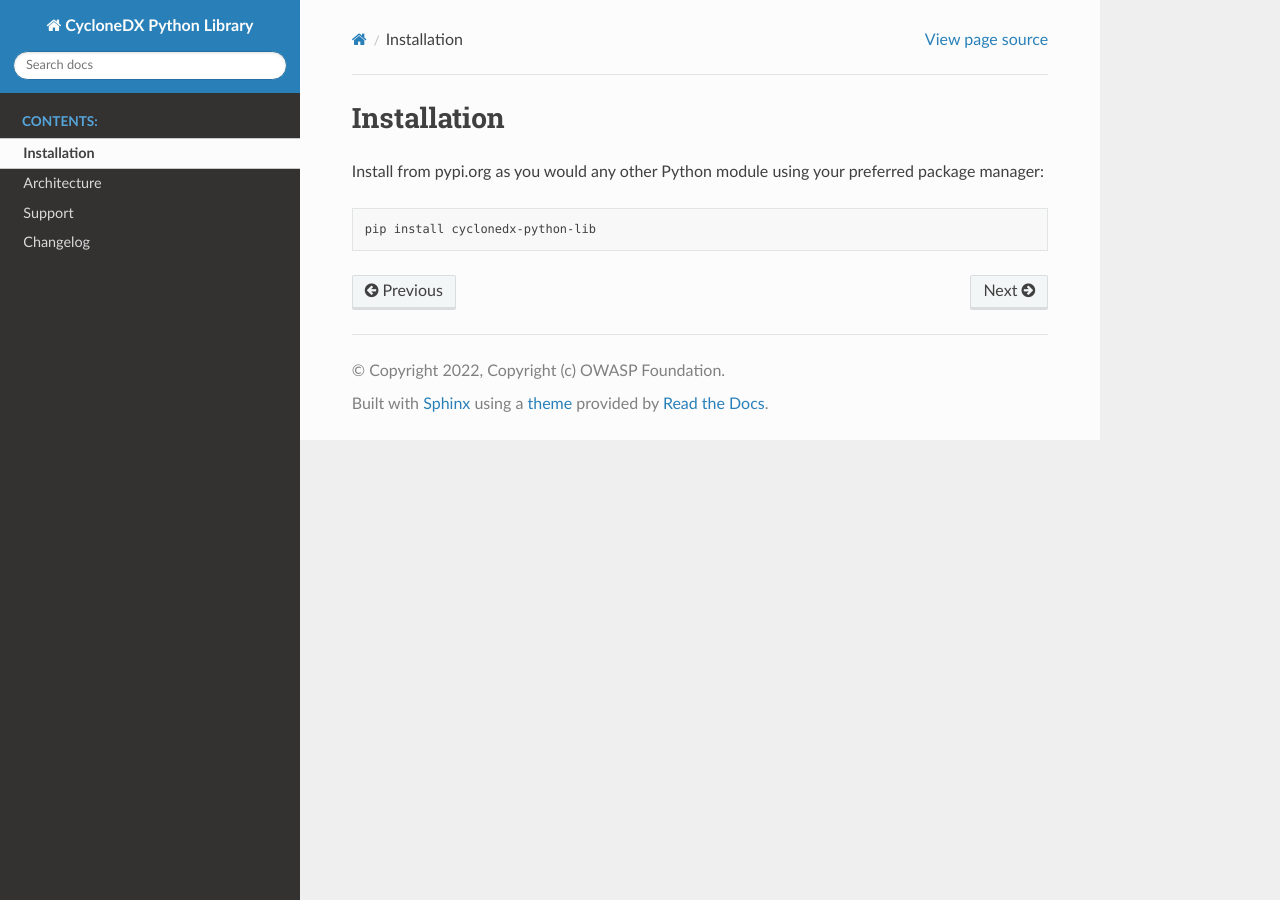
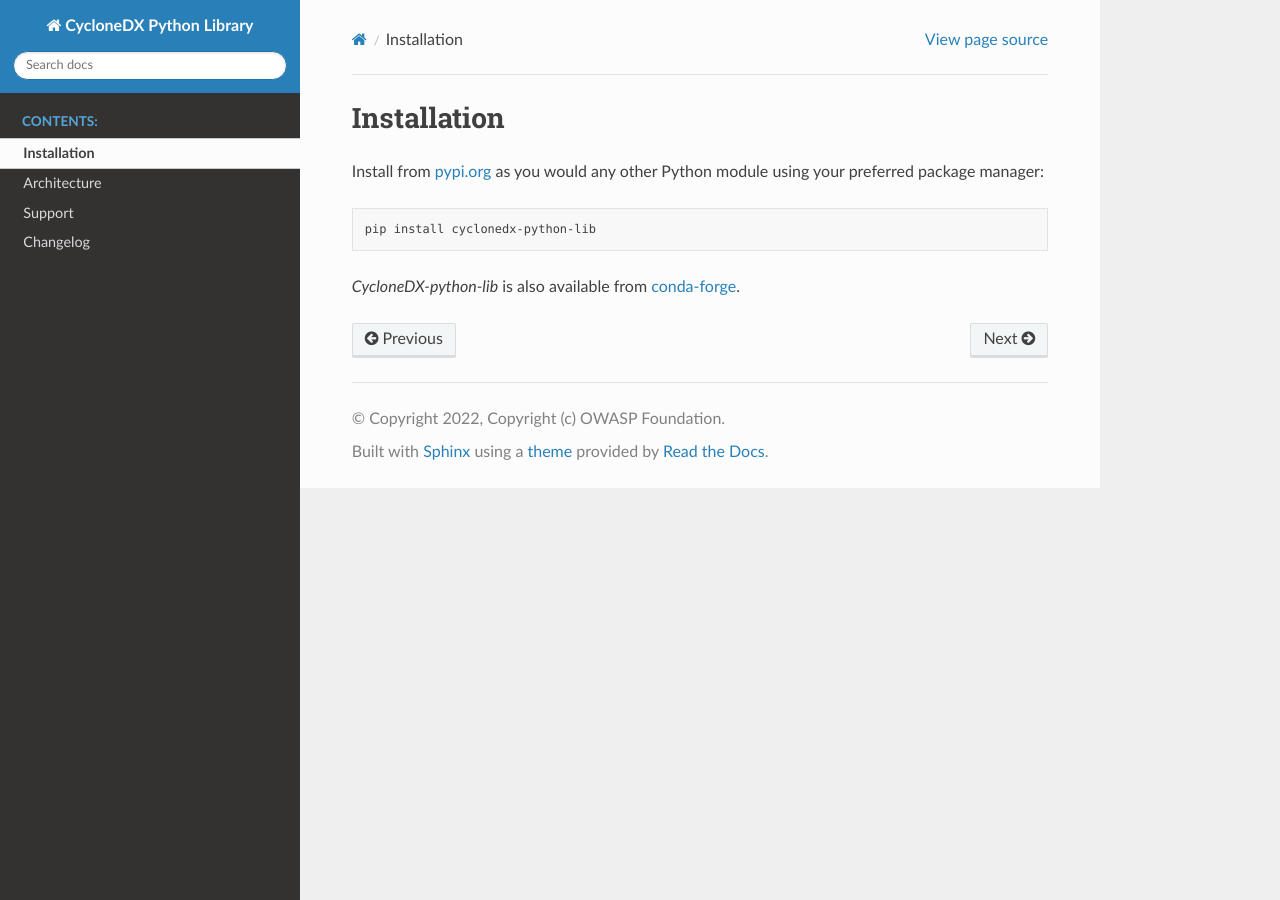
Before and after one commit to CycloneDX/cyclonedx-python-lib, a Sphinx documentation site: the page built from docs/install.rst, in a window 1280 px wide. Built offline with Sphinx 7.4.7 and the Read the Docs theme 2.0.0, drawn with Linux system fonts in a browser that asks for light colours.

Commit message:
doc: describe anaconda release process (#111)
* DOCS: anaconda-release

Signed-off-by: Jan Kowalleck <jan.kowalleck@gmail.com>

* Corrected links

Co-authored-by: Paul Horton <phorton@sonatype.com>

```diff
--- a/docs/install.rst
+++ b/docs/install.rst
@@ -1,8 +1,13 @@
 Installation
 ============
 
-Install from pypi.org as you would any other Python module using your preferred package manager:
+Install from `pypi.org`_ as you would any other Python module using your preferred package manager:
 
 .. code-block:: bash
 
     pip install cyclonedx-python-lib
+
+*CycloneDX-python-lib* is also available from `conda-forge`_.
+
+.. _pypi.org: https://pypi.org/project/cyclonedx-python-lib/
+.. _conda-forge: https://anaconda.org/conda-forge/cyclonedx-python-lib
```
Also changed, not shown: README.md (+4 -1 lines), docs/processes/release/conda-forge.md (added, +35 -0 lines).
